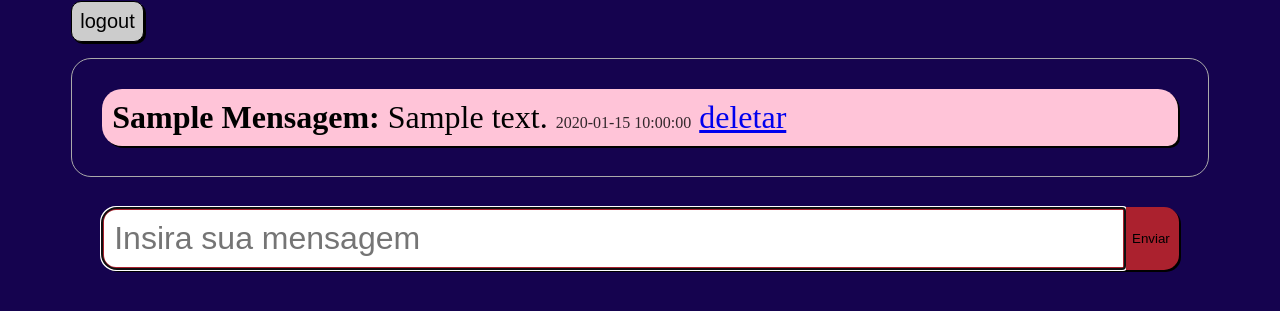
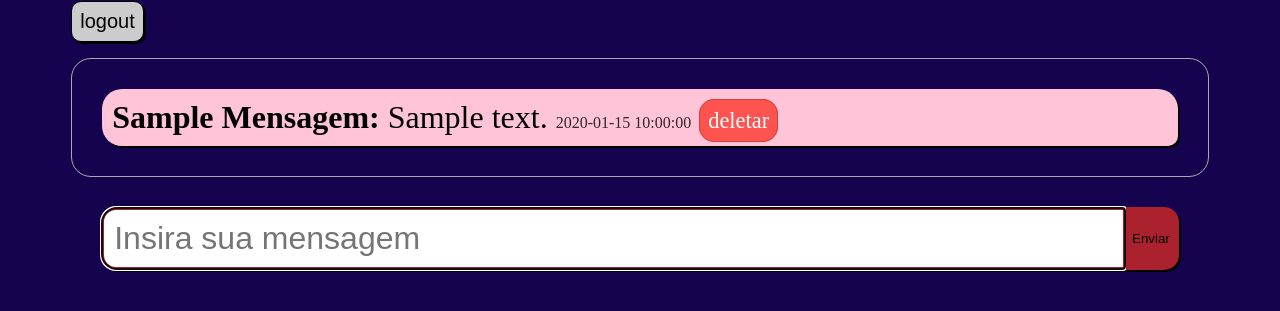
Before and after one commit to enzotorrs/socket-chat, a Flask app: template templates/admin.html in a window 1280 px wide. Shown: the part 317-628 px from the top of the page. Run offline with Flask 2, Linux system fonts and the light colour scheme; the template is opened without the code that fills it: most values are stand-ins (such as "Sample title", 1, 10 or a date in 2020); some libraries are stand-ins or nearby versions.

Commit message:
add css to delete button

```diff
--- /dev/null
+++ b/static/admin.css
@@ -0,0 +1,10 @@
+.delete {
+    background-color: #ff534f;
+    text-decoration: none;
+    border-radius: 15px;
+    border: solid 1px #d63f3a;
+    font-size: 0.7em;
+    color: white;
+    padding: 0.5rem;
+
+}
--- a/static/base.css
+++ b/static/base.css
@@ -1,5 +1,6 @@
 nav {
   display: flex;
+  align-items: center;
   margin-bottom: 1rem;
 }
 .flash {
--- a/templates/admin.html
+++ b/templates/admin.html
@@ -5,6 +5,7 @@
         <title>Admin da Lotus</title>
         <link rel="stylesheet" href="{{ url_for('static', filename='style.css') }}">
         <link rel="stylesheet" href="{{ url_for('static', filename='base.css')  }}">
+        <link rel="stylesheet" href="{{ url_for('static', filename='admin.css') }}">
         <meta name='viewport' content='width=device-width, initial-scale=0.5, maximum-scale=0.5, user-scalable=0'/>
         <link rel="shortcut icon" type="imagex/png" href="{{ url_for('static', filename='lotus_chat.ico') }}">
     </head>
@@ -29,11 +30,11 @@
             {% if mensagem.nome == session.user %}
                 <span class="message_mine"><strong>{{mensagem.nome}}:</strong>
                     {{mensagem.message}} <span class="time">{{mensagem.time}}</span>
-                    <a href="{{ url_for('deletar', indice=loop.index0) }}">deletar</a></span>
+                    <a class="delete" href="{{ url_for('deletar', indice=loop.index0) }}">deletar</a></span>
             {% else %}
                 <span class="message"><strong>{{mensagem.nome}}:</strong>
                     {{mensagem.message}} <span class="time">{{mensagem.time}}</span>
-                    <a href="{{ url_for('deletar', indice=loop.index0) }}">deletar</a></span>
+                    <a class="delete" href="{{ url_for('deletar', indice=loop.index0) }}">deletar</a></span>
             {% endif %}
             {% endfor %}
 
--- a/templates/chat.html
+++ b/templates/chat.html
@@ -4,8 +4,8 @@
         <meta charset="UTF-8">
         <title>Chat da Lotus</title>
         <link rel="shortcut icon" type="imagex/png" href="{{ url_for('static', filename='lotus_chat.ico') }}">
+        <link rel="stylesheet" href="{{ url_for('static', filename='base.css')  }}">
         <link rel="stylesheet" href="{{ url_for('static', filename='style.css') }}">
-        <link rel="stylesheet" href="{{ url_for('static', filename='base.css')  }}">
         <meta name='viewport' content='width=device-width, initial-scale=.65, maximum-scale=.65, user-scalable=0'/>
         <!-- <meta name='viewport' content='width=device-width, initial-scale=1.0'/> -->
     </head>
--- a/templates/socket_script.js
+++ b/templates/socket_script.js
@@ -10,7 +10,7 @@ window.onload = function(){
         }
         if ("{{ session.admin }}" === "True"){
             span.innerHTML = `<strong>${msg.nome}:</strong> ${msg.message} <span class="time">${msg.time}</span>
-                <a href="deletar/${msg.indice}">deletar</a>`
+                <a class="delete" href="deletar/${msg.indice}">deletar</a>`
         }else{
             span.innerHTML = `<strong>${msg.nome}:</strong> ${msg.message} <span class="time">${msg.time}</span>`
         }
```
